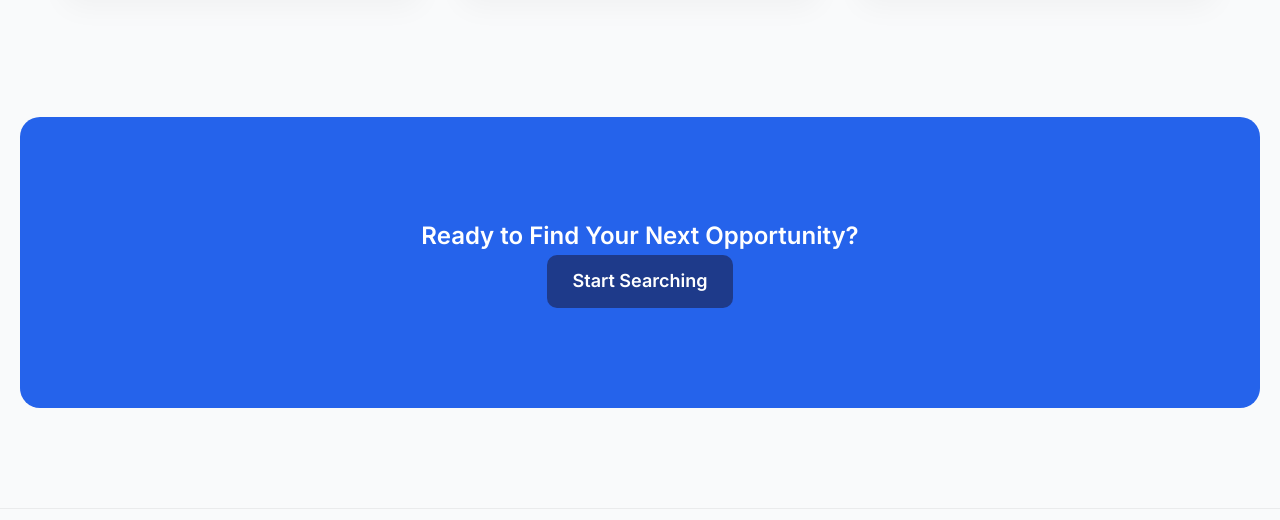
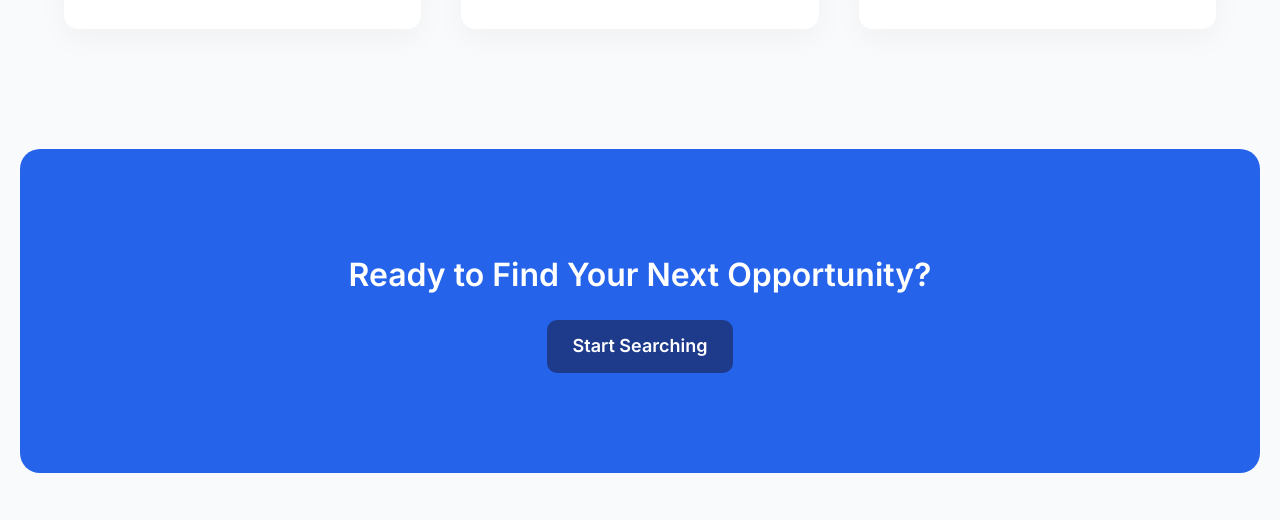
Before and after one commit to Raenell-Holder/HolderHire, a plain HTML site: page index.html in a window 1280 px wide. Shown: the part 878-1398 px from the top of the page. Drawn offline with Linux system fonts and the light colour scheme.

Commit message:
modified css sheet

```diff
--- a/styles.css
+++ b/styles.css
@@ -144,6 +144,11 @@ section {
   font-size: 18px;
 }
 
+h2{
+  font-size: 2em;
+  padding-bottom: 20px;
+}
+
 .hero {
   text-align: center;
   background: linear-gradient(-45deg, #eef2ff, #dbeafe, #ffffff, #e0f2fe);
```
